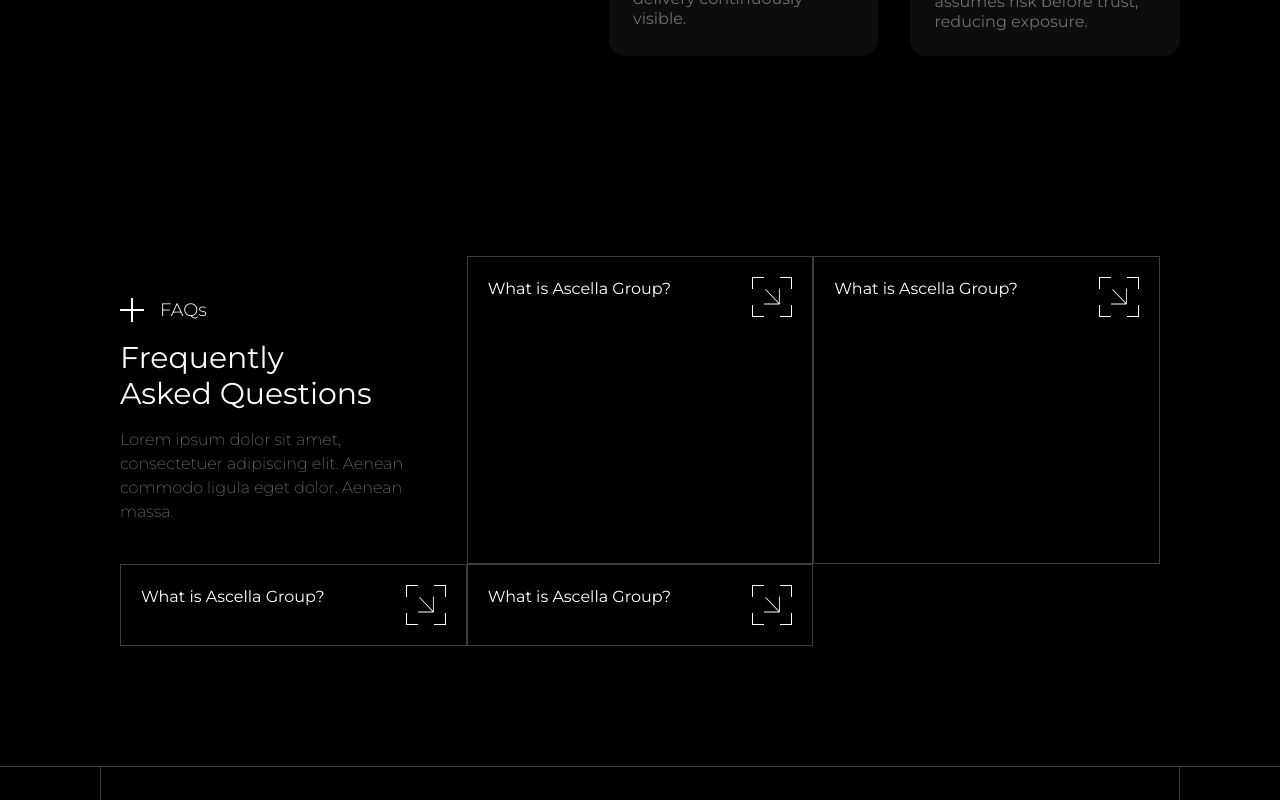
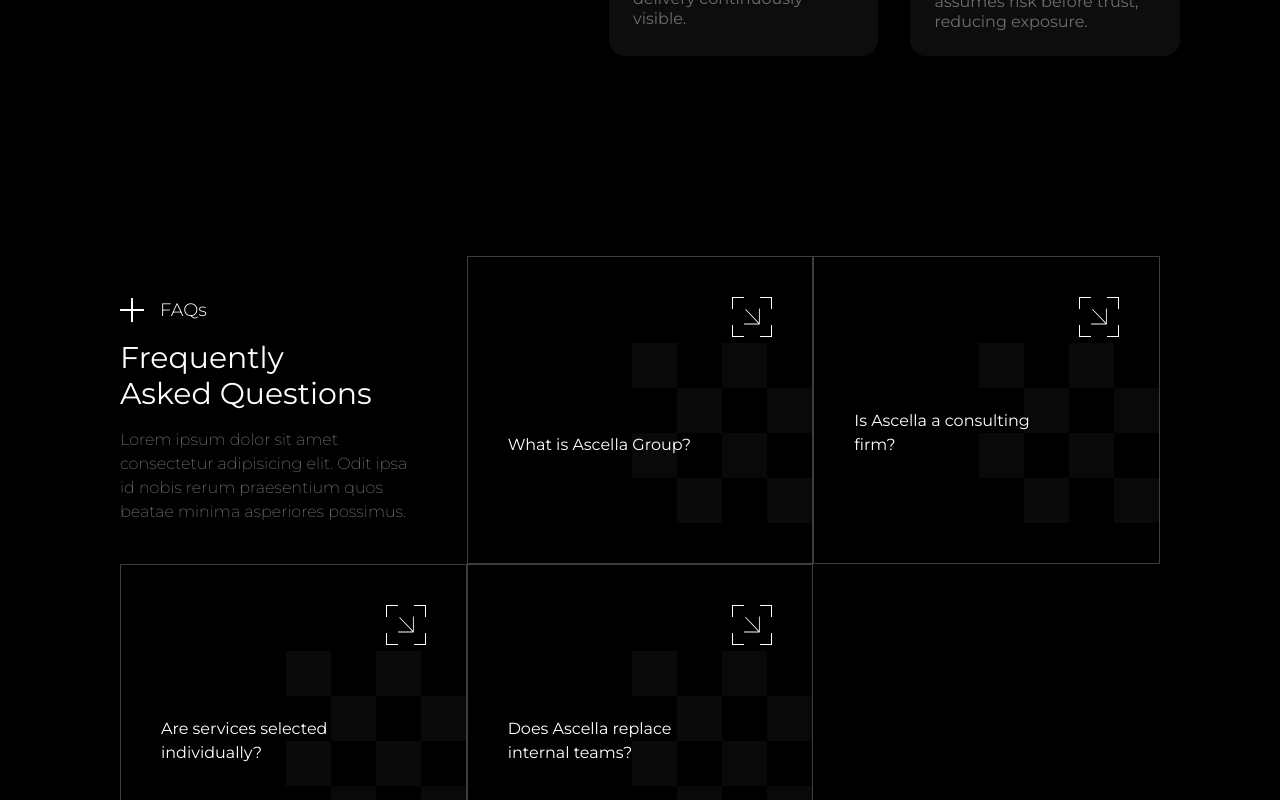
Before and after one commit to kumarpr867/ascella-group, a Next.js app: page / in a window 1280 px wide. Shown: the part 4620-5420 px from the top of the page. Built offline with nearby package versions, Linux system fonts and the light colour scheme.

Commit message:
add Faq section

```diff
--- a/app/globals.css
+++ b/app/globals.css
@@ -65,11 +65,6 @@
     ;
   }
 
-  .faq {
-    @apply flex justify-between p-5 border;
-    border-color: var(--color-gray-400);
-  }
-
   .flex-center {
     @apply flex items-center justify-center;
   }
--- a/components/Faq.tsx
+++ b/components/Faq.tsx
@@ -1,40 +1,102 @@
+"use client";
+
+import { useState } from "react";
 import Arrow from "./btns/Arrow";
 import PlusHeading from "./headings/PlusHeading";
+import Image from "next/image";
 
+const faqs = [
+  {
+    question: "What is Ascella Group?",
+    answer:
+      "Ascella Group is a unified operating authority that designs and governs execution across security, technology, workforce, operations, and revenue.",
+  },
+  {
+    question: "Is Ascella a consulting firm?",
+    answer:
+      "No. Ascella retains governance and accountability over execution rather than offering advisory-only support.",
+  },
+  {
+    question: "Are services selected individually?",
+    answer:
+      "No. Engagements are structured around operating needs, not standalone service selection.",
+  },
+  {
+    question: "Does Ascella replace internal teams?",
+    answer:
+      "No. Ascella structures and governs execution while working alongside internal teams and embedded pods.",
+  },
+];
 export default function Faq() {
-  return (<section className='px-30 p-20 lg:py-30 grid lg:grid-cols-3'> <div className="flex flex-col gap-4 py-10 max-w-2xs">
-    <PlusHeading text={'FAQs'} size="lg"/>
-    <h1 className="text-3xl ">Frequently<br />
-      Asked Questions</h1>
-    <p className="font-extralight text-white/50"> Lorem ipsum dolor sit amet, consectetuer adipiscing elit. Aenean commodo ligula eget dolor. Aenean massa. </p>
-  </div> <div className="faq">
-      <div className="flex">
-        <h2>What is Ascella Group?</h2>
+  const [activeIndex, setActiveIndex] = useState<number | null>(null);
+
+  const toggle = (index: number) => {
+    setActiveIndex(activeIndex === index ? null : index);
+  };
+
+
+  return (
+    <section className="px-30 p-1 0 lg:py-30 grid lg:grid-cols-3 auto-rows-fr">
+      <div className="flex flex-col gap-4 py-10 max-w-2xs">
+        <PlusHeading text="FAQs" size="lg" />
+        <h1 className="text-3xl">
+          Frequently <br /> Asked Questions
+        </h1>
+        <p className="font-extralight text-white/50">
+          Lorem ipsum dolor sit amet consectetur adipisicing elit. Odit ipsa id nobis rerum praesentium quos beatae minima asperiores possimus.
+        </p>
       </div>
-      <div className="flex">
-        <Arrow />
-      </div>
-    </div>
-    <div className="faq">
-      <div className="flex">
 
-        <h2>What is Ascella Group?</h2>
-      </div> <div className="flex">
-        <Arrow /> </div>
-    </div>
-    <div className="faq">
-      <div className="flex">
-        <h2>What is Ascella Group?</h2>
-      </div>
-      <div className="flex"> <Arrow />
-      </div>
-    </div>
-    <div className="faq">
+      {faqs.map((faq, index) => {
+        const isOpen = activeIndex === index;
 
-      <div className="flex">
-        <h2>What is Ascella Group?</h2>
-      </div> <div className="flex"> <Arrow />
-      </div>
-    </div>
-  </section>)
+        return (
+          <div
+            key={index}
+            className="group relative flex p-10 border border-color text-left overflow-hidden justify-between"
+          >
+            <Image
+              src="/FaqCube.svg"
+              alt="FAQ Cube"
+              width={180}
+              height={180}
+              className={`absolute bottom-10 right-0 z-0 pointer-events-none
+                transition-opacity duration-300 ${isOpen ? "opacity-10" : "opacity-15"} group-hover:opacity-10`}
+
+            />
+            <div className="relative z-10 w-3/4 h-40">
+              <h2
+                className={`
+                          absolute left-0 bottom-0 transition-transform duration-700 ease-[cubic-bezier(0.22,1,0.36,1)]
+                          ${isOpen ? "-translate-y-24": "translate-y-0"}
+                          group-hover:-translate-y-24
+                        `}
+              >
+                {faq.question}
+              </h2>
+
+
+              <p
+                className={`absolute left-0 bottom-0 text-sm text-white/50 tight transition-all duration-400 ease-in-out  ${isOpen ? "opacity-100 translate-y-0" : "opacity-0 translate-y-4"} group-hover:opacity-100 group-hover:translate-y-0`}
+              >
+                {faq.answer}
+              </p>
+            </div>
+            <button
+              type="button"
+              onClick={() => toggle(index)}
+              aria-expanded={isOpen}
+              aria-label="Toggle answer"
+              className="flex "
+            >
+              <Arrow />
+            </button>
+          </div>
+        );
+      })}
+
+
+
+    </section >
+  );
 }
--- a/components/landingPage/hooks/useScrollSpy.ts
+++ /dev/null
@@ -1,30 +0,0 @@
-"use client";
-
-import { useEffect, useState } from "react";
-
-export function useScrollSpy(ids: string[]) {
-  const [activeId, setActiveId] = useState(ids[0]);
-
-  useEffect(() => {
-    const observers: IntersectionObserver[] = [];
-
-    ids.forEach((id) => {
-      const el = document.getElementById(id);
-      if (!el) return;
-
-      const observer = new IntersectionObserver(
-        ([entry]) => {
-          if (entry.isIntersecting) setActiveId(id);
-        },
-        { rootMargin: "-40% 0px -55% 0px" }
-      );
-
-      observer.observe(el);
-      observers.push(observer);
-    });
-
-    return () => observers.forEach((o) => o.disconnect());
-  }, [ids]);
-
-  return activeId;
-}
```
